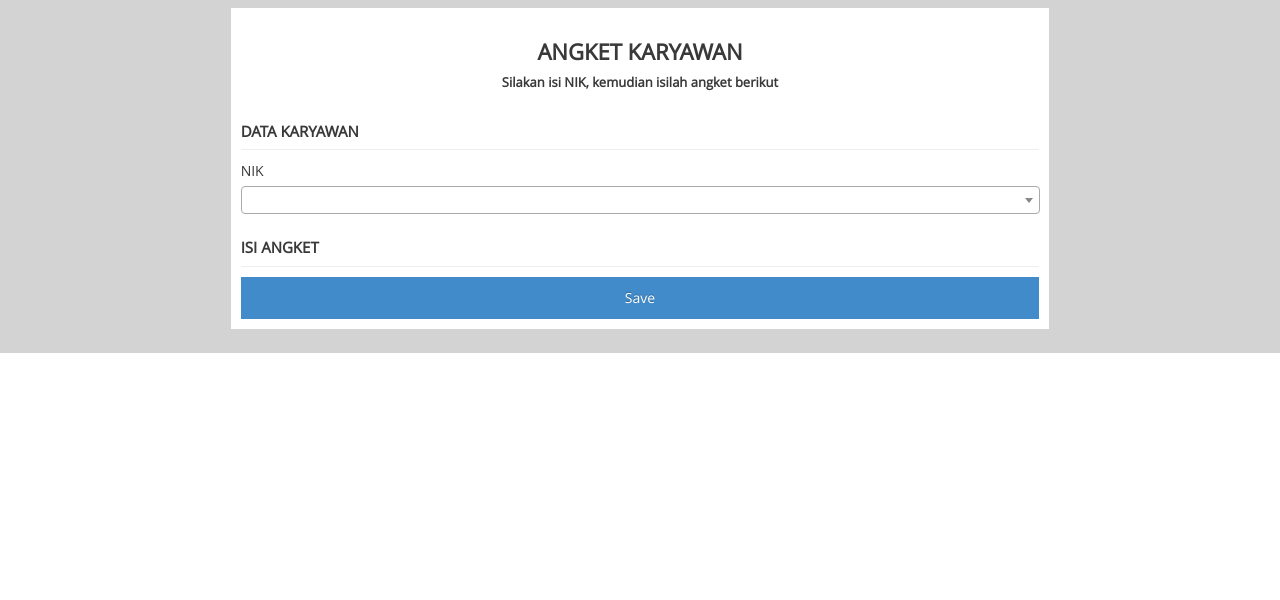
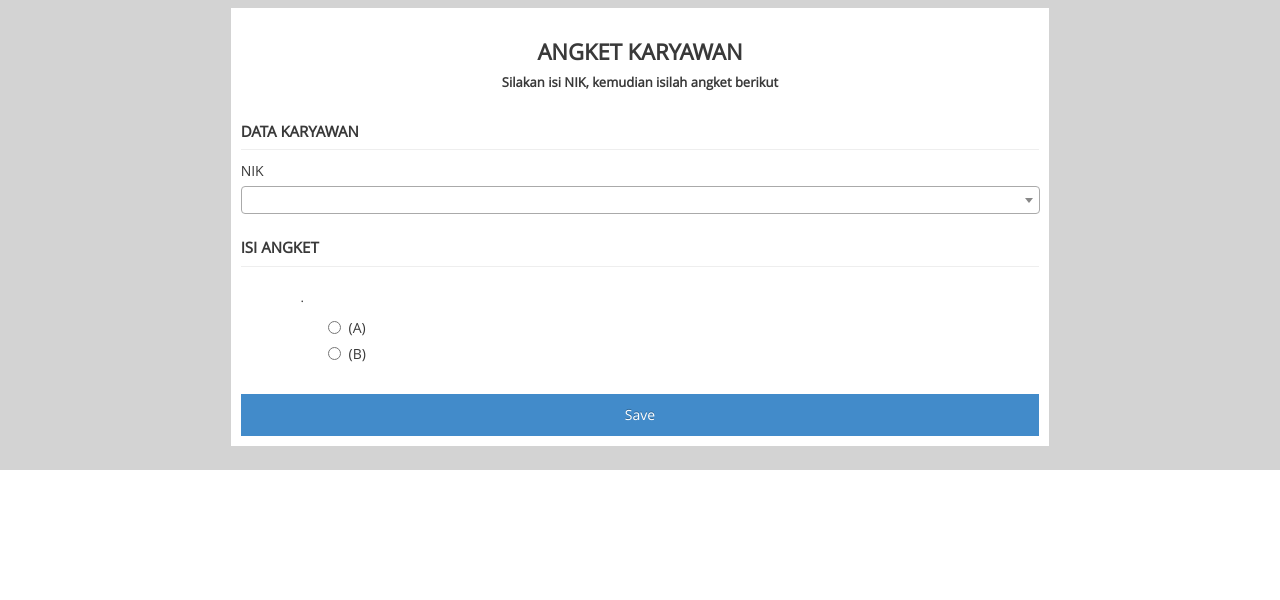
Before and after one commit to mauldoto/hr-angket, a PHP site: page /angket/ in a window 1280 px wide. Shown: the part 45-645 px from the top of the page. Run offline with PHP 8.4, Linux system fonts and the light colour scheme; tables that the repository leaves empty or names only in its code hold one stand-in row (values such as "Sample post"); data that the repository does not hold is empty; some libraries are stand-ins or nearby versions.

Commit message:
handle with care show all question of angket

```diff
--- a/app/views/home/index.php
+++ b/app/views/home/index.php
@@ -120,7 +120,7 @@
 					</div>
 				<?php endforeach; ?>
 
-				<div class="form-khusus-karyawan" style="display: none;">
+				<div class="form-khusus-karyawan">
 					<?php foreach ($data['angket'][1] as $key => $angket) : ?>
 						<div class="col-xs-12 col-sm-12 mb-10">
 
@@ -138,20 +138,20 @@
 							<div>
 								<div class="col-xs-11 offset-12">
 									<label class="radio">
-										<input class="input-radio" type="radio" data-no="<?= $angket['NO'] ?>" data-sort="1" name="angket_<?= $angket['NO'] ?>" id="radio<?= $angket["NO"] ?>1" value="a" required>(A) <?= $angket['P1'] ?>
+										<input class="input-radio input-radio-karyawan" type="radio" data-no="<?= $angket['NO'] ?>" data-sort="1" name="angket_<?= $angket['NO'] ?>" id="radio<?= $angket["NO"] ?>1" value="a" required>(A) <?= $angket['P1'] ?>
 										<?php if ($angket['P1_REASON'] == 1) : ?>
 											<textarea style="margin-top: 3px; display: none;" id="alasan<?= $angket["NO"] ?>-1" type="text" class="form-control input-<?= $angket['NO'] ?>" name="alasan_angket_<?= $angket['NO'] ?>a" rows="3" cols="5"></textarea>
 										<?php endif; ?>
 									</label>
 									<label class="radio">
-										<input class="input-radio" type="radio" data-no="<?= $angket['NO'] ?>" data-sort="2" name="angket_<?= $angket['NO'] ?>" id="radio<?= $angket["NO"] ?>2" value="b" required>(B) <?= $angket['P2'] ?>
+										<input class="input-radio input-radio-karyawan" type="radio" data-no="<?= $angket['NO'] ?>" data-sort="2" name="angket_<?= $angket['NO'] ?>" id="radio<?= $angket["NO"] ?>2" value="b" required>(B) <?= $angket['P2'] ?>
 										<?php if ($angket['P2_REASON'] == 1) : ?>
 											<textarea style="margin-top: 3px; display: none;" id="alasan<?= $angket["NO"] ?>-2" type="text" class="form-control input-<?= $angket['NO'] ?>" name="alasan_angket_<?= $angket['NO'] ?>b" rows="3" cols="5"></textarea>
 										<?php endif; ?>
 									</label>
 									<?php if ($angket['P3']) : ?>
 										<label class="radio">
-											<input class="input-radio" type="radio" data-no="<?= $angket['NO'] ?>" data-sort="3" name="angket_<?= $angket['NO'] ?>" id="radio<?= $angket["NO"] ?>3" value="c" required>(C) <?= $angket['P3'] ?>
+											<input class="input-radio input-radio-karyawan" type="radio" data-no="<?= $angket['NO'] ?>" data-sort="3" name="angket_<?= $angket['NO'] ?>" id="radio<?= $angket["NO"] ?>3" value="c" required>(C) <?= $angket['P3'] ?>
 											<?php if ($angket['P3_REASON'] == 1) : ?>
 												<textarea style="margin-top: 3px; display: none;" id="alasan<?= $angket["NO"] ?>-3" type="text" class="form-control input-<?= $angket['NO'] ?>" name="alasan_angket_<?= $angket['NO'] ?>c" rows="3" cols="5"></textarea>
 											<?php endif; ?>
@@ -159,7 +159,7 @@
 									<?php endif; ?>
 									<?php if ($angket['P4']) : ?>
 										<label class="radio">
-											<input class="input-radio" type="radio" data-no="<?= $angket['NO'] ?>" data-sort="4" name="angket_<?= $angket['NO'] ?>" id="radio<?= $angket["NO"] ?>3" value="d" required>(D) <?= $angket['P4'] ?>
+											<input class="input-radio input-radio-karyawan" type="radio" data-no="<?= $angket['NO'] ?>" data-sort="4" name="angket_<?= $angket['NO'] ?>" id="radio<?= $angket["NO"] ?>3" value="d" required>(D) <?= $angket['P4'] ?>
 											<?php if ($angket['P4_REASON'] == 1) : ?>
 												<textarea style="margin-top: 3px; display: none;" id="alasan<?= $angket["NO"] ?>-4" type="text" class="form-control input-<?= $angket['NO'] ?>" name="alasan_angket_<?= $angket['NO'] ?>d" rows="3" cols="5"></textarea>
 											<?php endif; ?>
--- a/assets/js/script.js
+++ b/assets/js/script.js
@@ -105,11 +105,11 @@ $(function () {
 
     if (no == 1) {
       if ($(this).val() === "a") {
-        $(".form-khusus-karyawan").slideDown();
-        $(".input-radio").attr("required", true);
+        // $(".form-khusus-karyawan").slideDown();
+        $(".input-radio-karyawan").attr("disabled", false);
       } else {
-        $(".form-khusus-karyawan").slideUp();
-        $(".input-radio").attr("required", false);
+        // $(".form-khusus-karyawan").slideUp();
+        $(".input-radio-karyawan").attr("disabled", true);
       }
     }
 
@@ -202,11 +202,11 @@ function setAnswer(jawaban) {
 
     if (iterasi.NO == 1) {
       if (iterasi.JAWABAN === "a") {
-        $(".form-khusus-karyawan").slideDown();
-        $(".input-radio").attr("required", true);
+        // $(".form-khusus-karyawan").slideDown();
+        $(".input-radio-karyawan").attr("disabled", false);
       } else {
-        $(".form-khusus-karyawan").slideUp();
-        $(".input-radio").attr("required", false);
+        // $(".form-khusus-karyawan").slideUp();
+        $(".input-radio-karyawan").attr("disabled", true);
       }
     }
   });
```
